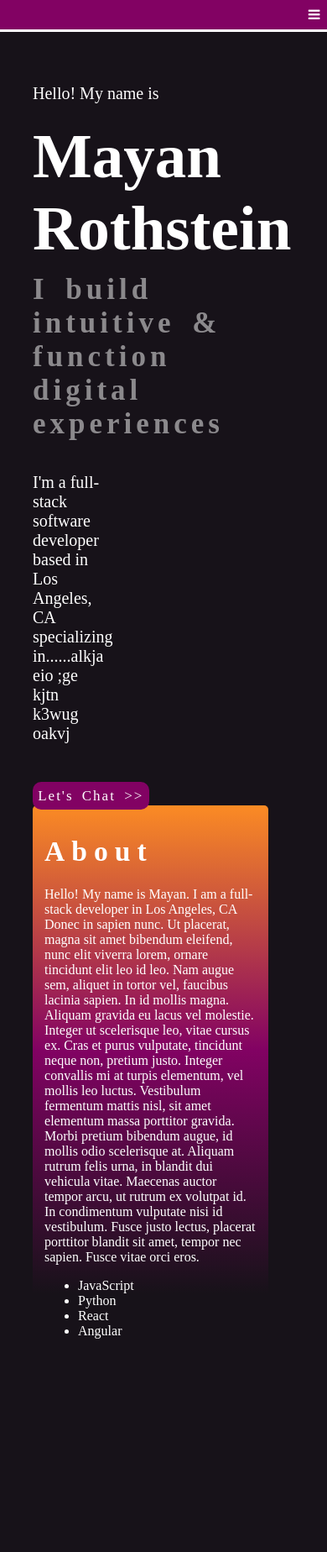
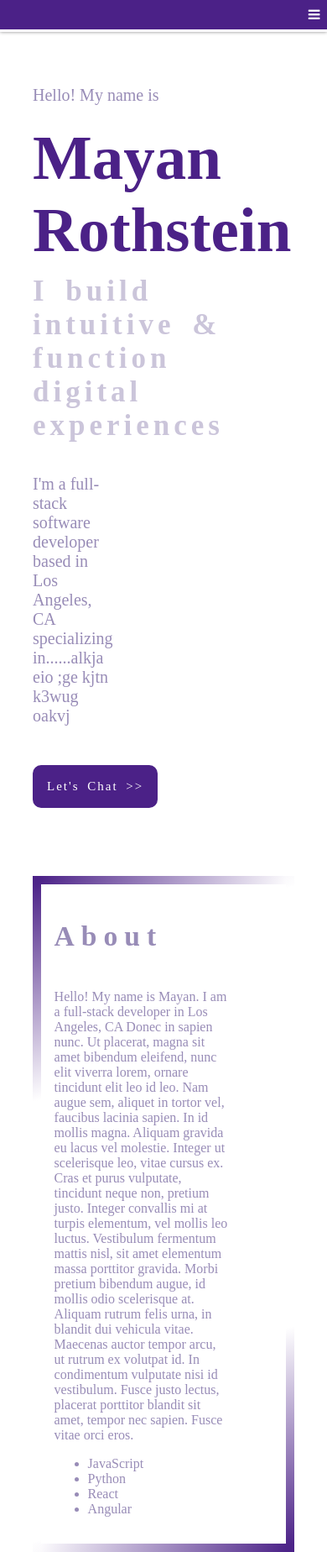
Before and after one commit to Mayanr/portfolio, a Gatsby site: page / in a window 390 px wide. Shown: the top 1848 px of the page at 84% size. Built offline with nearby package versions, Linux system fonts and the light colour scheme; Gatsby itself is replaced by a stand-in of ours; a web font is replaced by a local one.

Commit message:
responsive design and formatting

```diff
--- a/src/pages/about.js
+++ b/src/pages/about.js
@@ -1,12 +1,11 @@
 import React from "react";
-import Layout from "../components/layout"
 
 
 const About = () => {
     return (
         <div>
            <h1>About</h1>
-            <p>
+            <p className="main">
             Hello! My name is Mayan. I am a full-stack developer in Los Angeles, CA
             Donec in sapien nunc. Ut placerat, magna sit amet bibendum eleifend, nunc elit viverra lorem, ornare tincidunt elit leo id leo. Nam augue sem, aliquet in tortor vel, faucibus lacinia sapien. In id mollis magna. Aliquam gravida eu lacus vel molestie. Integer ut scelerisque leo, vitae cursus ex. Cras et purus vulputate, tincidunt neque non, pretium justo. Integer convallis mi at turpis elementum, vel mollis leo luctus. Vestibulum fermentum mattis nisl, sit amet elementum massa porttitor gravida. Morbi pretium bibendum augue, id mollis odio scelerisque at. Aliquam rutrum felis urna, in blandit dui vehicula vitae. Maecenas auctor tempor arcu, ut rutrum ex volutpat id. In condimentum vulputate nisi id vestibulum. Fusce justo lectus, placerat porttitor blandit sit amet, tempor nec sapien. Fusce vitae orci eros.
             <ul>
--- a/src/pages/contact.js
+++ b/src/pages/contact.js
@@ -6,8 +6,8 @@ const Contact = () => {
     return (
         <div>
             <h1>Contact</h1>
-            <div className="content">
-                <form method="POST" action="https://formspree.io/arothstein90@gmail.com">
+            <div className="main">
+                <form method="POST" action="https://formspree.io/arothstein90@gmail.com" target="_blank">
                 <input type="text" name="name" placeholder="Name" size="50"/>
                 <br/>
                 <input type="email" name="email" placeholder="Email" size="50"/>
--- a/src/pages/index.js
+++ b/src/pages/index.js
@@ -6,12 +6,14 @@ import About from "./about";
 import Contact from "./contact";
 import Intro from "./intro";
 
+import AnchorLink from 'react-anchor-link-smooth-scroll'
 
 class IndexPage extends Component {
 
     render(){
         return (
             <Layout>
+
             <div id="mainTitle">
                 <p style={{fontSize: 20+"px"}}>Hello! My name is</p>
                 <h1>Mayan Rothstein</h1>
@@ -19,24 +21,33 @@ class IndexPage extends Component {
                     <br/>
                 <p id="oneLineBio">I'm a full-stack software developer based in Los Angeles, CA specializing in......alkja eio ;ge kjtn k3wug oakvj</p>
                     <br/>
-                <button className="purple">Let's Chat >></button>
+                <button ><AnchorLink  id="chatLink" href="#contactsection">Let's Chat >></AnchorLink></button>
             </div>
 
             <div id="aboutsection" className="section" >
+                <div className= "newSec">
                     <About />
+                </div>
             </div>
 
             <div id="projects_section" className="section">
+             <div className= "newSec">
                 <Projects className="innerBox"/>
+            </div>
             </div>
 
             <div id="introsection" className="section">
-                <Intro className="innerBox"/>
+                <div className= "newSec">
+                    <Intro className="innerBox"/>
+                </div>
             </div>
 
             <div id="contactsection" className="section">
-                <Contact className="innerBox"/>
+                <div className= "newSec">
+                    <Contact className="innerBox"/>
+                </div>
             </div>
+
             </Layout>
         )
     }
--- a/src/pages/intro.js
+++ b/src/pages/intro.js
@@ -6,7 +6,7 @@ const Intro = () => {
     return (
         <div>
          <h1>Intro</h1>
-            <p> Lorem ipsum dolor sit amet, consectetur adipiscing elit. Cras cursus lectus vitae nulla pharetra tempus. Quisque ultrices ipsum sed mauris congue, a luctus eros commodo. Vivamus eget orci urna. Sed pellentesque feugiat rhoncus. Duis eu tristique urna, ut dapibus justo. Aenean sed lorem in turpis suscipit tincidunt. In massa sem, malesuada ornare scelerisque in, volutpat vel ante. Phasellus consequat sodales vehicula. Etiam ac dolor et orci malesuada rhoncus sed et magna. Cras vel nisi sit amet tellus vulputate varius non luctus neque. In ut quam purus. In pulvinar nisl et ipsum commodo, eu efficitur orci dapibus. Duis pharetra, turpis id mollis volutpat, lectus dui lacinia enim, a ullamcorper massa felis vitae libero. Duis interdum ligula vitae suscipit tincidunt. Fusce quis massa lorem. Vivamus erat lectus, congue at eros quis, malesuada dignissim tellus. Suspendisse mollis tincidunt nisi, ac euismod metus varius cursus. Ut at nisl sit amet massa finibus auctor. Cras viverra placerat imperdiet. Nunc ante lectus, pretium sed nunc eget, condimentum facilisis nisi. Duis aliquet fermentum lacus, sit amet maximus diam eleifend eu. Pellentesque nec lectus augue. Quisque imperdiet rhoncus quam a tempus.</p>
+            <p className="main"> Lorem ipsum dolor sit amet, consectetur adipiscing elit. Cras cursus lectus vitae nulla pharetra tempus. Quisque ultrices ipsum sed mauris congue, a luctus eros commodo. Vivamus eget orci urna. Sed pellentesque feugiat rhoncus. Duis eu tristique urna, ut dapibus justo. Aenean sed lorem in turpis suscipit tincidunt. In massa sem, malesuada ornare scelerisque in, volutpat vel ante. Phasellus consequat sodales vehicula. Etiam ac dolor et orci malesuada rhoncus sed et magna. Cras vel nisi sit amet tellus vulputate varius non luctus neque. In ut quam purus. In pulvinar nisl et ipsum commodo, eu efficitur orci dapibus. Duis pharetra, turpis id mollis volutpat, lectus dui lacinia enim, a ullamcorper massa felis vitae libero. Duis interdum ligula vitae suscipit tincidunt. Fusce quis massa lorem. Vivamus erat lectus, congue at eros quis, malesuada dignissim tellus. Suspendisse mollis tincidunt nisi, ac euismod metus varius cursus. Ut at nisl sit amet massa finibus auctor. Cras viverra placerat imperdiet. Nunc ante lectus, pretium sed nunc eget, condimentum facilisis nisi. Duis aliquet fermentum lacus, sit amet maximus diam eleifend eu. Pellentesque nec lectus augue. Quisque imperdiet rhoncus quam a tempus.</p>
 
             {/* <p> Need a developer? <a href="/contact">Contact Me!</a></p>
             <p> Need a developer? <Link to="/contact">Contact Me!</Link></p> */}
--- a/src/styles/index.css
+++ b/src/styles/index.css
@@ -4,7 +4,7 @@
 /* formatting accross pages */
 body{
     margin: 0 auto;
-    background-color: #171219;
+    background-color:white;
     /* box-sizing: border-box; */
     /* background-color: rgb(88, 30, 105); */
     /* background-image: linear-gradient(to right ,rgb(88, 30, 105), black); */
@@ -41,13 +41,14 @@ body{
 
 .navbar {
     /* background-color: rgba(218, 202, 218, 0.3); */
-    background-color: #820263;
+    background-color: #4B2187;
     text-align: center;
     position: fixed;
     top:0;
     min-width: 100%;
     border-bottom: 3px solid white;
     z-index: 1;
+    box-shadow: 0 0 4px 0 #888888;
 }
 a.navItem {
     padding: 5px 20px;;
@@ -72,7 +73,7 @@ a.navItem {
     display: none;
     color: white;
     padding: 8.5px;
-    background-color:#820263;
+    background-color:#4B2187;
 }
 
 
@@ -80,22 +81,25 @@ a.navItem {
 @media screen and (max-width: 800px) {
     .navbar li {display: none;}
     .navbar a.icon {
-      float: right;
-      display: block;
+        float: right;
+        display: block;
+        top: 0;
+        z-index: 1;
     }
 
-    .navbar.responsive {
-        position: relative;
-    }
+    /* #mainNavbar.navbar.responsive{
+        position: sticky;
+    } */
 
     .navbar.responsive ul {
+        position: sticky;
         display: block;
         margin: 0;
         padding : 0;
     }
 
     .navbar.responsive a.icon {
-      position: absolute;
+      position: relative;
       top: 0;
       right: 0;
     }
@@ -106,6 +110,7 @@ a.navItem {
       width: 100%;
       text-align: left;
       padding: 8px;
+      position: sticky;
     }
 
     .navbar.responsive ul li:hover {
@@ -126,6 +131,14 @@ a.navItem {
         -ff-transform: none;
         width: 100%;
         position: static;
+        text-align: left;
+
+    }
+
+    .section div.newSec{
+       padding: 0 5%;
+       margin-top: 1%;
+       border-image: linear-gradient(120deg, #4B2187, #988CB7, #4B2187)3;
     }
 
 }
@@ -133,23 +146,35 @@ a.navItem {
 
 /* section styling */
 p {
-    color: white;
+    color: #988CB7;
 }
 
 .section {
-    padding: 5%;
-    margin: 8% 0;
-    background-image: linear-gradient(to bottom ,#FB8B24, #820263, #171219, #171219);
-    border-radius: 5px;
-    min-height: 100vh;
+    /* margin-top: 300px; */
+    /* background-image: linear-gradient(to bottom, #820263, #171219, #171219); */
+    /* border-radius: 5px; */
+    padding: 2% 0 ;
+    /* min-height: 100vh; */
+
+    /* border-width: 10px;
+    border-style: solid; */
+    /* border-image: linear-gradient(140deg, #820263, #171219, #171219, #820263)3; */
+
 }
 
+.section div.newSec{
+    margin: 100px 0;
+    padding-top: 20px;
+    border-width: 10px;
+    border-style: solid;
+    border-image: linear-gradient(140deg, #4B2187, white, white, white, #4B2187)3;
+    min-height: 70vh;
+}
 
-
-.section p, .content{
+.section .main, .contact_form{
     display: inline-block;
-    width: 90%;
-    vertical-align: top;
+    width: 80%;
+    margin-top: 10px;
 }
 
 .section h1 {
@@ -157,21 +182,22 @@ p {
     -ff-transform: rotate(-90deg);
     transform: rotate(-90deg);
     display: inline-block;
-    width: 5%;
-    /* vertical-align: center; */
+    height: 50px;
+    width:180px;
+    /* height: 200px; */
     font-size: 210%;
     position: relative;
-    top: 30px;
-    right: 2%;
+    top: 45px;
+    vertical-align: top;
     /* transition: .5s ease; */
     /* letter-spacing: 1px; */
-    color: white;
+    color: #988CB7;
     letter-spacing: 8px;
     font-family: Federo;
-    /* font-size: 24px;  */
     font-style: normal;
     font-variant: normal;
     font-weight: 700;
+    text-align: right;
 }
 
 /* header section formatting */
@@ -190,11 +216,11 @@ p {
     font-weight: 700;
     font-style: normal;
     font-variant: normal;
-    color: white;
+    color:  #4B2187;
 }
 
 #mainTitle h2 {
-    color: white;
+    color:#988CB7;
     opacity: 0.5;
     font-size: 35px;
     font-family: Federo;
@@ -216,30 +242,33 @@ footer {
     letter-spacing: 5px;
     word-spacing: 7px;
     text-align: center;
+    margin-top: 2%;
 }
 
 button{
-    padding: 1.5%;
-    background: none;
+    padding: 15px;;
+    background: #4B2187;
     color: white;
     font-family: Federo;
     border: none;
     border-radius: 10px;
-    font-size: 17px;
+    font-size: 15px;
     letter-spacing: 2px;
     word-spacing: 4px;
     text-align: center;
     margin: 3% 0;
-    border:  2px solid white;
+    border:  2px solid #4B2187;
 }
 
-button.purple {
-    background-color: #820263;
-    border: 2px solid rgb(255, 255, 255, 0)
+button #chatLink {
+    /* background-color: #4B2187; */
+    /* border: 2px solid rgb(255, 255, 255, 0) */
+    color: white;
+    text-decoration: none;
 }
 
 button:hover {
-    border: 2px solid white;
+    border: 2px solid #988CB7;
     letter-spacing: 4px;
     transition: 0.75s ease;
 }
```
Also changed, not shown: src/pages/projects.js (+11 -2 lines).
